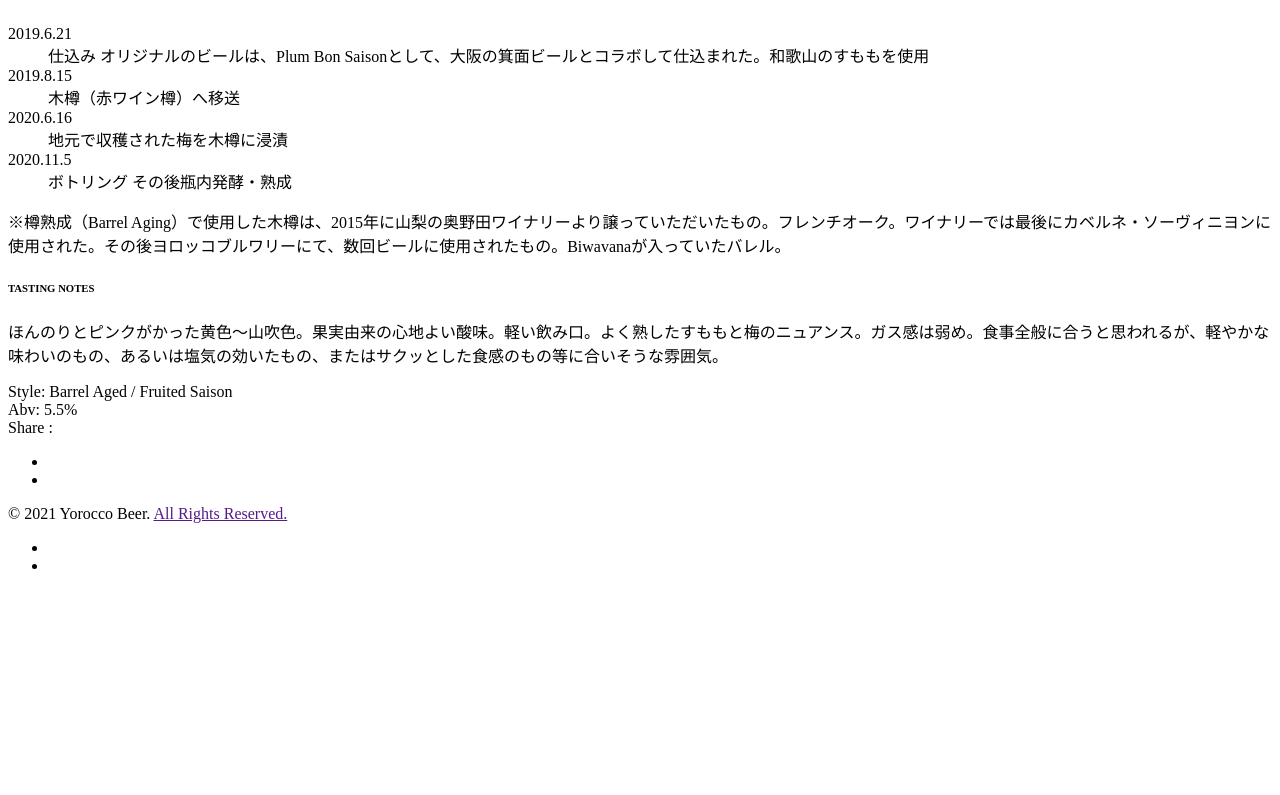
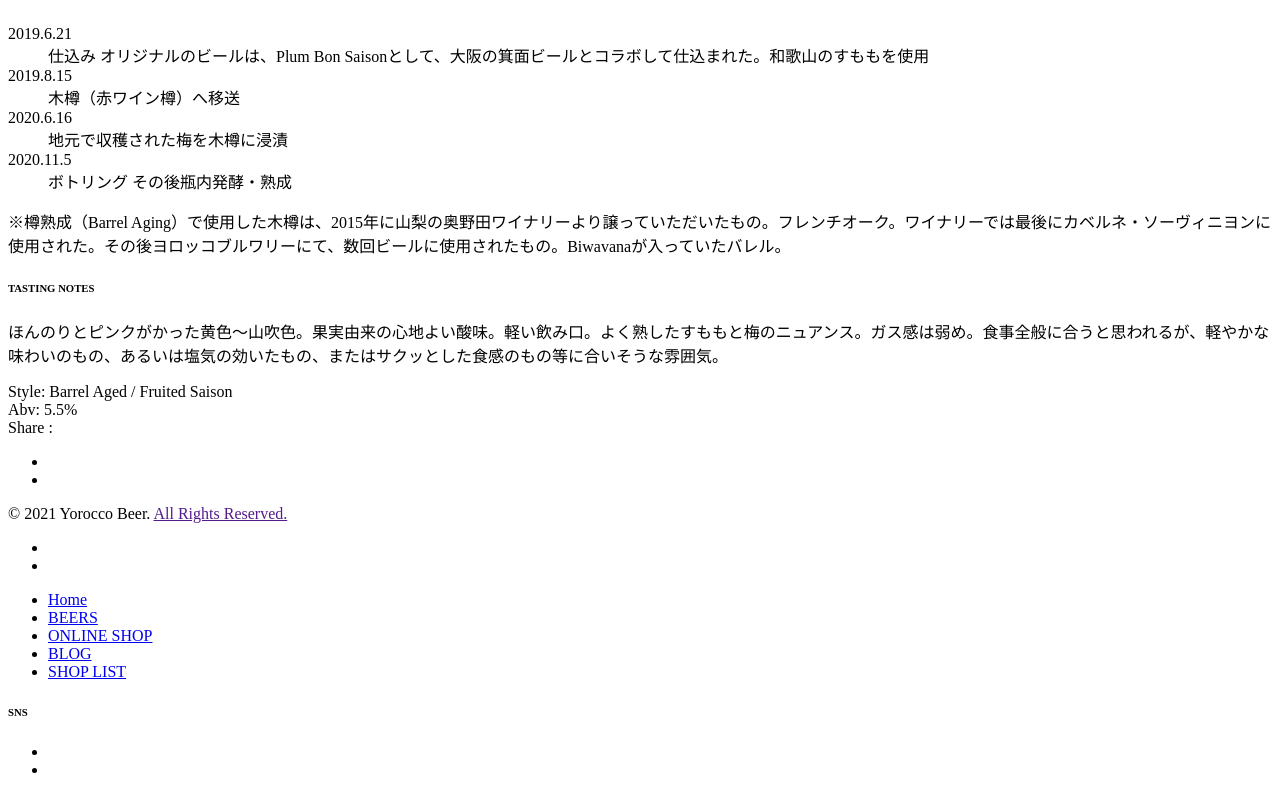
Before and after one commit to yorocco-beer/web, a Nuxt app: page /beers/ybap_plum_plum_bom in a window 1280 px wide. Shown: the part 1611-2406 px from the top of the page. Before the commit the page ends 2202 px from the top, so only its background shows below. Built offline with nearby package versions, Linux system fonts and the light colour scheme.

Commit message:
Add: ➕ メニュー調整

```diff
--- a/components/Footer.vue
+++ b/components/Footer.vue
@@ -28,7 +28,7 @@
                     target="_blank"
                     aria-label="Instagram"
                   >
-                    <i class="social social_tumblr"></i>
+                    <i class="social social_instagram"></i>
                   </a>
                 </li>
               </ul>
--- a/components/Header.vue
+++ b/components/Header.vue
@@ -69,6 +69,7 @@
                   href="#"
                   class="mobile-navigation-icon"
                   id="mobile-menu-trigger"
+                  @click="onOpenMenu"
                 >
                   <i class="icon-menu"></i>
                 </a>
@@ -103,7 +104,21 @@
         }
       })
     })
+    const onOpenMenu = (e: Event) => {
+      e.preventDefault()
+      const menuOverlay = document.getElementById('mobile-menu-overlay')
+      if (menuOverlay) {
+        menuOverlay.classList.toggle('active')
+      }
+      document.body.classList.toggle('no-overflow')
+    }
+
+    // $("#mobile-menu-close-trigger").on('click', function(){
+    //     $("#mobile-menu-overlay").removeClass("active");
+    //     $body.removeClass('no-overflow');
+    // });
     return {
+      onOpenMenu,
       isSticky,
       sticky,
     }
--- /dev/null
+++ b/components/MenuOverlay.vue
@@ -0,0 +1,78 @@
+<template>
+  <div class="mobile-menu-overlay" id="mobile-menu-overlay">
+    <div class="mobile-menu-overlay__inner">
+      <div class="mobile-menu-close-box text-left">
+        <span
+          @click="onCloseMenu"
+          class="mobile-navigation-close-icon"
+          id="mobile-menu-close-trigger"
+        >
+          <i class="icon-cross2"></i
+        ></span>
+      </div>
+
+      <div class="mobile-menu-overlay__body">
+        <nav class="offcanvas-navigation">
+          <ul>
+            <li>
+              <a href="/">Home</a>
+            </li>
+            <li>
+              <NuxtLink to="/beers"><span>BEERS</span></NuxtLink>
+            </li>
+            <li>
+              <a href="https://yorocco-beer.stores.jp/" target="_blank"
+                ><span>ONLINE SHOP</span></a
+              >
+            </li>
+            <li>
+              <a href="https://yorocco-beer.blogspot.com/" target="_blank"
+                ><span>BLOG</span></a
+              >
+            </li>
+            <li>
+              <a
+                href="https://yorocco-beer.blogspot.com/2020/09/blog-post.html"
+                target="_blank"
+                ><span>SHOP LIST</span></a
+              >
+            </li>
+          </ul>
+        </nav>
+
+        <div class="mobile-menu-social-share section-space--mt_60">
+          <h6>SNS</h6>
+          <ul class="social-share">
+            <li>
+              <a href="https://www.facebook.com/yoroccobeer" target="_blank"
+                ><i class="social social_facebook"></i
+              ></a>
+            </li>
+            <li>
+              <a href="https://www.instagram.com/yorocco_beer/" target="_blank"
+                ><i class="social social_instagram"></i
+              ></a>
+            </li>
+          </ul>
+        </div>
+      </div>
+    </div>
+  </div>
+</template>
+<script lang="ts">
+import { defineComponent, onMounted, ref } from '@vue/composition-api'
+
+export default defineComponent({
+  setup() {
+    const onCloseMenu = (e: Event) => {
+      e.preventDefault()
+      const menuOverlay = document.getElementById('mobile-menu-overlay')
+      if (menuOverlay) {
+        menuOverlay.classList.toggle('active')
+      }
+      document.body.classList.toggle('no-overflow')
+    }
+    return { onCloseMenu }
+  },
+})
+</script>
--- a/layouts/default.vue
+++ b/layouts/default.vue
@@ -7,6 +7,7 @@
       <i class="arrow-top icon-arrow-up"></i>
       <i class="arrow-bottom icon-arrow-up"></i>
     </a>
+    <menu-overlay></menu-overlay>
   </div>
 </template>
 
@@ -14,17 +15,13 @@
 import { defineComponent, ref } from '@vue/composition-api'
 import MyHeader from '~/components/Header.vue'
 import MyFooter from '~/components/Footer.vue'
+import MenuOverlay from '~/components/MenuOverlay.vue'
 
 export default defineComponent({
   components: {
     MyHeader,
     MyFooter,
-  },
-  setup() {
-    const test = ref('this is message')
-    return {
-      test,
-    }
+    MenuOverlay,
   },
 })
 </script>
```
